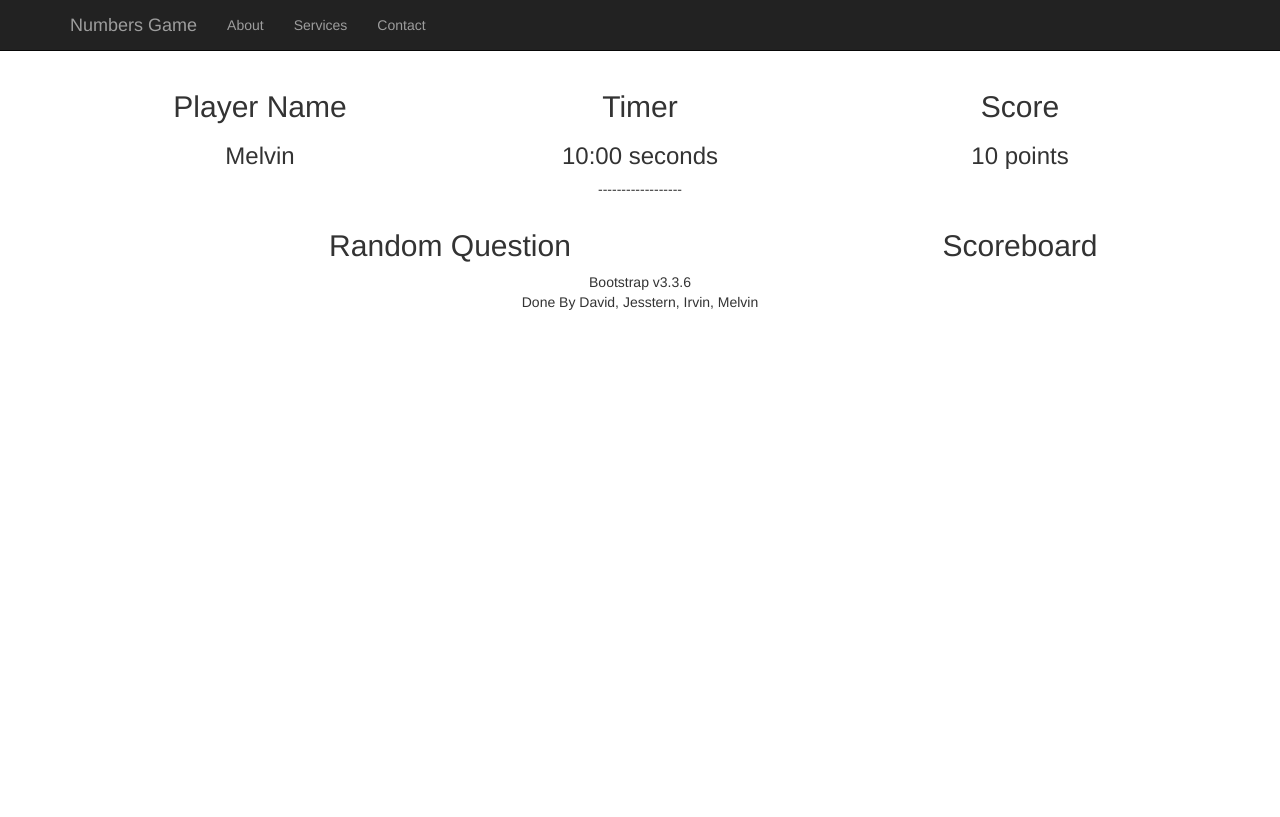
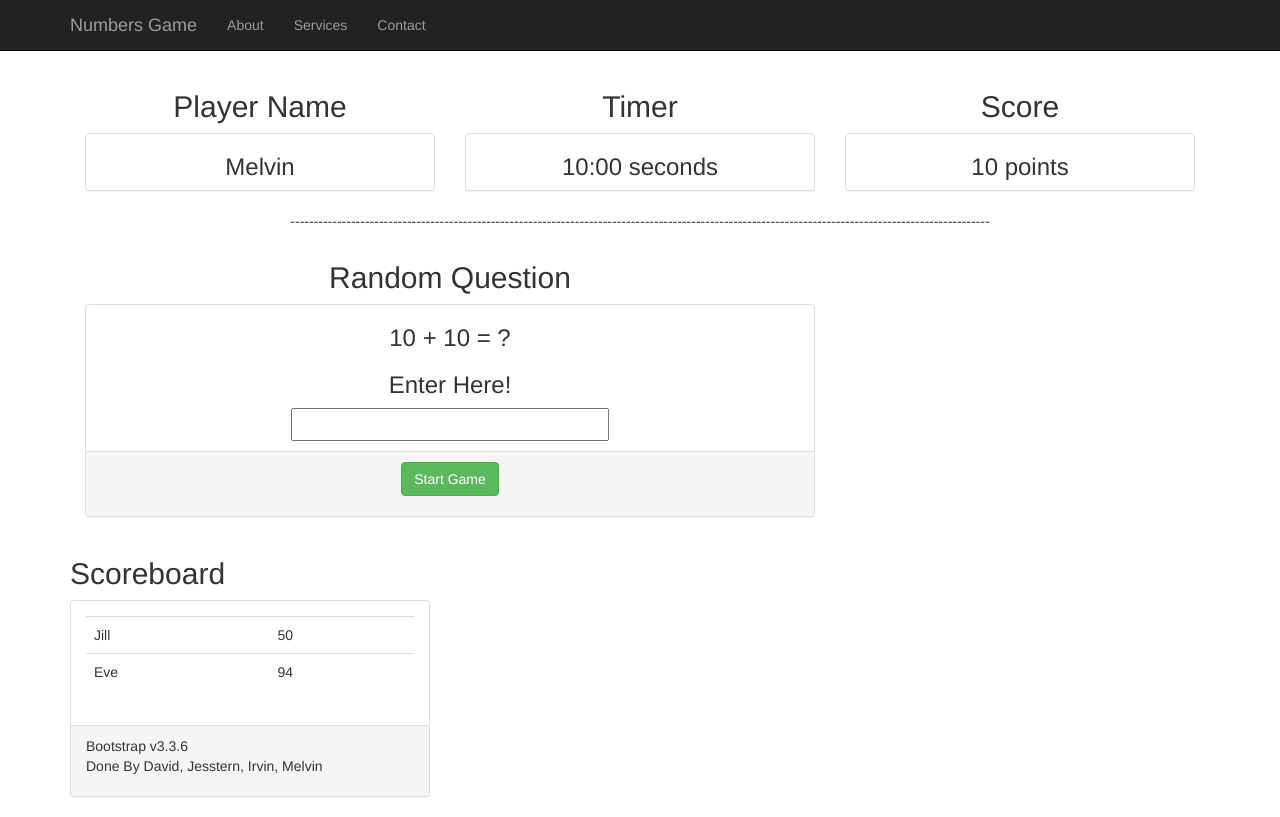
Before and after one commit to davidsng/numbers, a plain HTML site: page public/index.html in a window 1280 px wide. Drawn offline with Linux system fonts and the light colour scheme.

Commit message:
Touch Up Design

```diff
--- a/public/index.html
+++ b/public/index.html
@@ -60,27 +60,62 @@
             <div class="col-lg-12 text-center">
                 <div class="col-md-4">
                     <h2>Player Name</h1>
+                        <div class="panel panel-default">
                             <h3>Melvin</h3>
+                        </div>
                 </div>
                 <div class="col-md-4">
                     <h2>Timer</h1>
+                        <div class="panel panel-default">
                             <h3>10:00 seconds</h3>
+                        </div>
                 </div>
                 <div class="col-md-4">
                     <h2>Score</h1>
+                        <div class="panel panel-default">
                             <h3>10 points</h3>
                         </div>
-                <p>------------------</p>
+                </div>
+                <p>------------------------------------------------------------------------------------------------------------------------------------------------------</p>
                 <div class="col-md-8">
                     <h2>Random Question</h1>
+                        <div class="panel panel-default">
+                                <h3>10 + 10 = ?<form>
+                                <h3>Enter Here!</h3>
+                                <input type="text" score="score"></form></h3>
+
+                                <div class="panel-footer">
+                                 <ul class="list-unstyled">
+                                    <button type="button" class="btn btn-success">Start Game</button>
+                                </ul>
+                            </div>
+                        </div>
+                </div>
                 </div>
                 <div class="col-md-4">
                     <h2>Scoreboard</h1>
+                        <div class="panel panel-default">
+                            <div class="panel-body">
+                                <table class="table">
+                                    <tr>
+                                        <td>Jill</td>
+                                        <td>50</td>
+                                      </tr>
+                                      <tr>
+                                        <td>Eve</td>
+                                        <td>94</td>
+                                      </tr>
+                                </table>
                             </div>
+                            <div class="panel-footer">
                                  <ul class="list-unstyled">
                                     <li>Bootstrap v3.3.6</li>
                                     <li>Done By David, Jesstern, Irvin, Melvin</li>
                                 </ul>
+                            </div>
+                        </div>
+                </div>
+
             </div>
         </div>
         <!-- /.row -->
```
Lines whose indentation alone changed are shown as unchanged.
